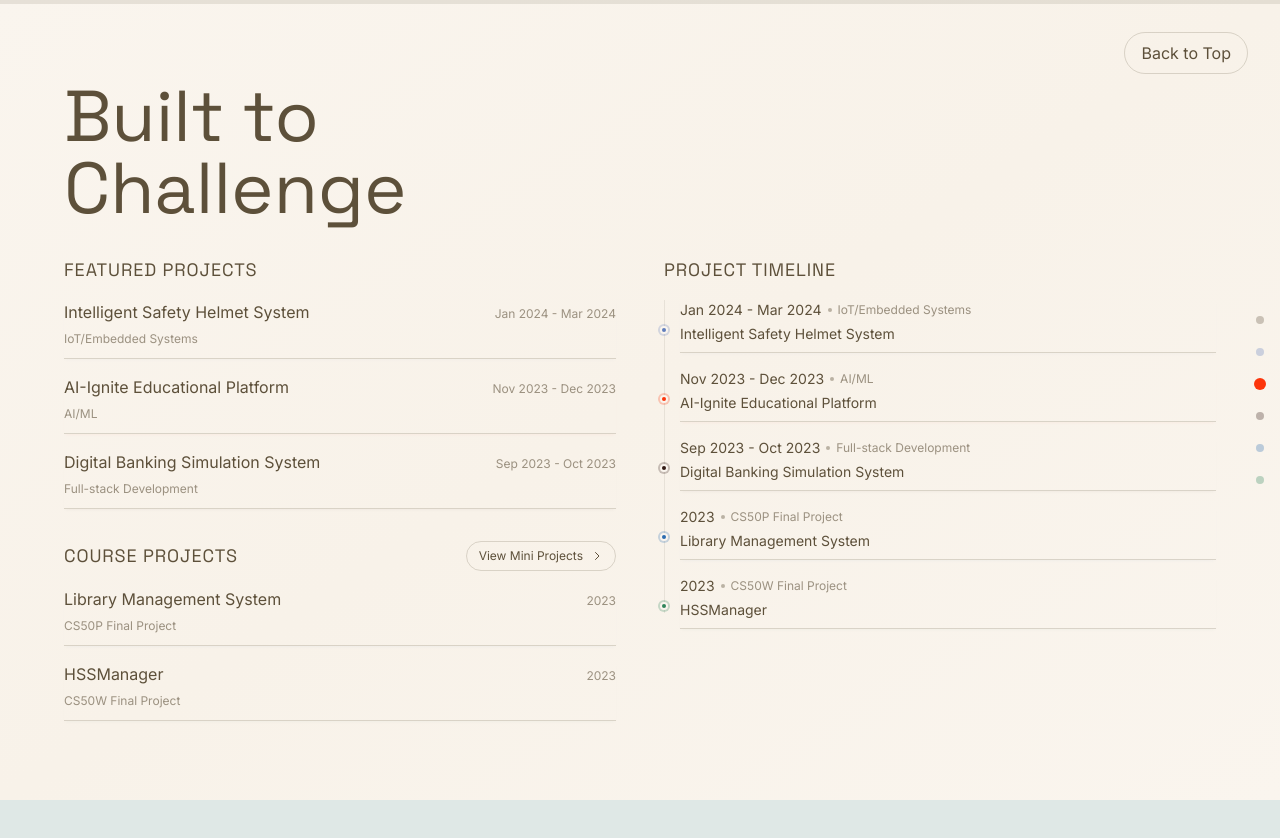
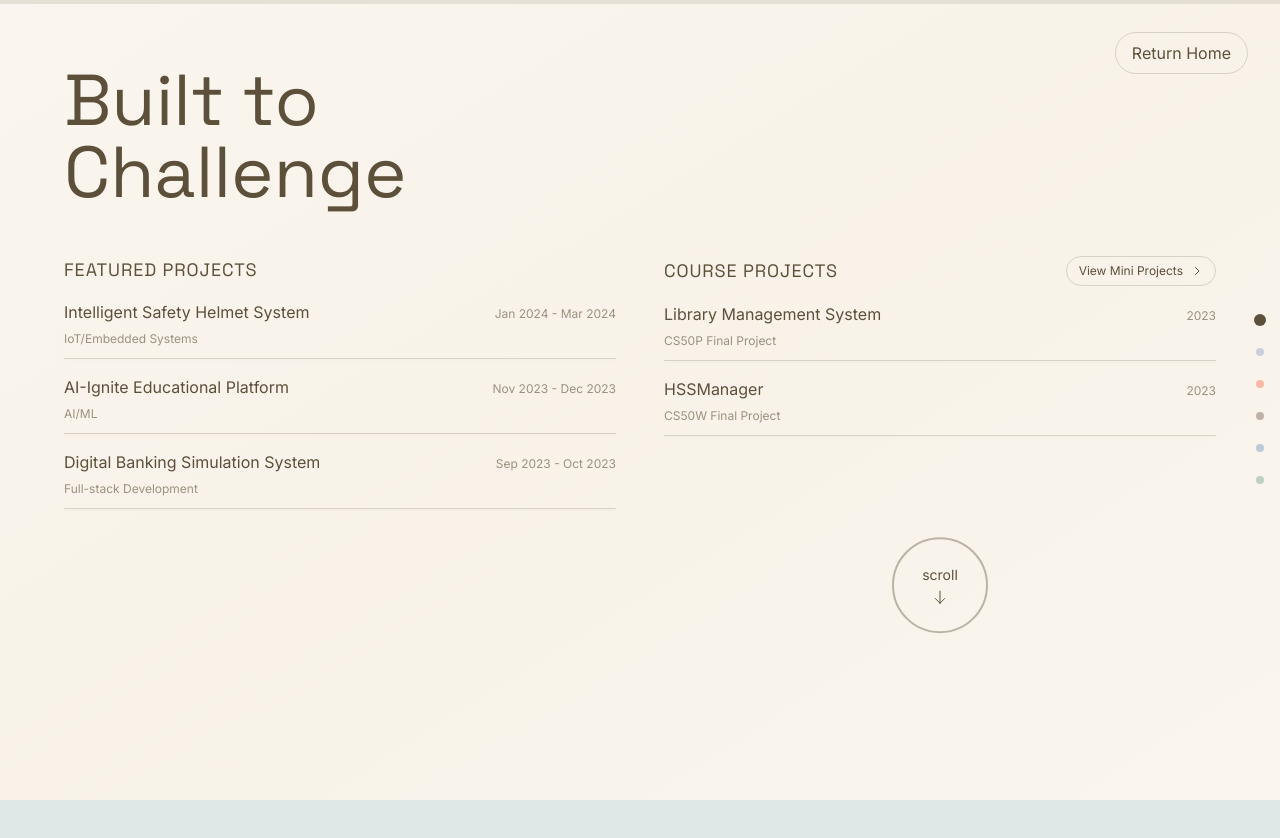
Before and after one commit to frankmathewsajan/buzzlebee, a Next.js app: page /projects in a window 1280 px wide. Shown: the top 838 px of the page. Built offline with nearby package versions, Linux system fonts and the light colour scheme.

Commit message:
animations adjusted

```diff
--- /dev/null
+++ b/app/case-studies/page.js
@@ -0,0 +1,192 @@
+'use client';
+
+import { Space_Grotesk, Inter } from 'next/font/google';
+import { motion } from 'framer-motion';
+import { useState } from 'react';
+import Link from 'next/link';
+
+// Font setup
+const spaceGrotesk = Space_Grotesk({ subsets: ['latin'] });
+const inter = Inter({ subsets: ['latin'] });
+
+// Case studies data
+const caseStudies = [
+  {
+    id: 'agridrone',
+    title: "AgriDrone",
+    category: "IoT/Agriculture",
+    timeline: "Jan 2024 - Mar 2024",
+    description: "An autonomous drone system designed for agricultural monitoring and crop health assessment. The system uses computer vision and machine learning to analyze crop conditions and provide actionable insights to farmers.",
+    tags: ["IoT", "Computer Vision", "Machine Learning", "Agriculture"]
+  },
+  {
+    id: 'helmet-system',
+    title: "Intelligent Safety Helmet System",
+    category: "IoT/Industrial Safety",
+    timeline: "Jan 2024 - Mar 2024",
+    description: "A real-time hazard detection helmet with GPS tracking and emergency communication capabilities. The system provides immediate alerts and location data in emergency situations.",
+    tags: ["IoT", "GPS", "Embedded Systems", "Real-time Monitoring"]
+  },
+  {
+    id: 'hss-manager',
+    title: "HSSManager",
+    category: "Education Management",
+    timeline: "2023",
+    description: "A modernized version of legacy software used across schools in Kerala, India. Streamlines student and administration management with modern web technologies and user-friendly interfaces.",
+    tags: ["Web Development", "Education", "Management System"]
+  },
+  {
+    id: 'banking-sim',
+    title: "Digital Banking Simulation System",
+    category: "Financial Technology",
+    timeline: "Sep 2023 - Oct 2023",
+    description: "A gamified banking system inspired by Monopoly's 'Ultimate Banking', featuring real-time balance updates and transaction history.",
+    tags: ["JavaScript", "UI/UX", "Real-time Updates", "Banking Simulation"]
+  },
+  {
+    id: 'library-management',
+    title: "Library Management System",
+    category: "Educational Software",
+    timeline: "2023",
+    description: "A GUI-based Library Management System (LMS) designed to handle primary housekeeping functions of a library. Built as the final project for Harvard's CS50P course.",
+    tags: ["Python", "GUI", "Database", "Library Systems"]
+  },
+  {
+    id: 'ai-ignite',
+    title: "AI-Ignite Educational Platform",
+    category: "AI/ML",
+    timeline: "Nov 2023 - Dec 2023",
+    description: "An AI-powered personalized learning platform with adaptive testing modules that adjusts to individual learning patterns and progress.",
+    tags: ["AI", "Machine Learning", "EdTech", "Adaptive Learning"]
+  },
+  {
+    id: 'smart-home',
+    title: "Smart Home Automation System",
+    category: "IoT/Home Automation",
+    timeline: "Oct 2023 - Nov 2023",
+    description: "A comprehensive home automation system that integrates various IoT devices and provides centralized control through a mobile app.",
+    tags: ["IoT", "Mobile App", "Home Automation", "Cloud Integration"]
+  },
+  {
+    id: 'health-tracker',
+    title: "Health & Fitness Tracker",
+    category: "Health Tech",
+    timeline: "Aug 2023 - Sep 2023",
+    description: "A wearable device and companion app that tracks vital signs, activity levels, and provides personalized health insights.",
+    tags: ["IoT", "Health Tech", "Mobile App", "Data Analytics"]
+  }
+];
+
+export default function CaseStudies() {
+  const [currentPage, setCurrentPage] = useState(1);
+  const studiesPerPage = 4;
+  const totalPages = Math.ceil(caseStudies.length / studiesPerPage);
+
+  const currentStudies = caseStudies.slice(
+    (currentPage - 1) * studiesPerPage,
+    currentPage * studiesPerPage
+  );
+
+  return (
+    <div className="h-screen bg-[#FFEBD0] overflow-hidden">
+      <div className="h-full max-w-7xl mx-auto px-8 py-8 flex relative">
+        {/* Back Button */}
+        <Link
+          href="/projects"
+          className="absolute top-8 right-8 z-10"
+        >
+          <motion.button
+            whileHover={{ scale: 1.05 }}
+            whileTap={{ scale: 0.95 }}
+            className={`${inter.className} px-6 py-2 rounded-full bg-[#1A365D]/10 text-[#1A365D] hover:bg-[#1A365D]/20 transition-colors duration-200`}
+          >
+            Back to Projects
+          </motion.button>
+        </Link>
+
+        <div className="flex-1 flex flex-col">
+          <motion.div
+            className="max-w-2xl mb-8"
+            initial={{ opacity: 0, y: 20 }}
+            animate={{ opacity: 1, y: 0 }}
+            transition={{ duration: 0.6 }}
+          >
+            <h1 className={`${spaceGrotesk.className} text-4xl md:text-6xl leading-none text-[#1A365D] mb-4`}>
+              Case Studies
+            </h1>
+            <p className={`${inter.className} text-sm text-[#1A365D]/60 leading-relaxed font-light max-w-[400px] text-justify`}>
+              Detailed technical case studies showcasing my solutions & their measurable impact across various domains.
+            </p>
+          </motion.div>
+
+          <div className="flex-1 grid grid-cols-1 md:grid-cols-2 gap-8 relative">
+            {/* Cross Separator */}
+            <div className="absolute inset-0 flex items-center justify-center pointer-events-none">
+              <div className="w-full h-[1px] bg-[#1A365D]/20"></div>
+              <div className="absolute w-[1px] h-full bg-[#1A365D]/20"></div>
+            </div>
+
+            {currentStudies.map((caseStudy, index) => (
+              <div key={caseStudy.id} className="relative">
+                <motion.div
+                  initial={{ opacity: 0, y: 20 }}
+                  animate={{ opacity: 1, y: 0 }}
+                  transition={{ duration: 0.6, delay: index * 0.1 }}
+                  className="group"
+                >
+                  <div className="h-full flex flex-col space-y-4">
+                    <div className="space-y-2">
+                      <p className={`${inter.className} text-sm text-[#1A365D]`}>
+                        {caseStudy.category}
+                      </p>
+                      <h2 className={`${spaceGrotesk.className} text-xl md:text-2xl text-[#1A365D] group-hover:text-[#1A365D]/80 transition-colors duration-200`}>
+                        {caseStudy.title}
+                      </h2>
+                      <p className={`${inter.className} text-sm text-[#1A365D]/60`}>
+                        {caseStudy.timeline}
+                      </p>
+                    </div>
+
+                    <p className={`${inter.className} text-sm text-[#1A365D]/80 leading-relaxed line-clamp-3`}>
+                      {caseStudy.description}
+                    </p>
+
+                    <div className="flex flex-wrap gap-2">
+                      {caseStudy.tags.map((tag, tagIndex) => (
+                        <span
+                          key={tagIndex}
+                          className={`${inter.className} text-xs px-3 py-1 rounded-full bg-[#1A365D]/10 text-[#1A365D]`}
+                        >
+                          {tag}
+                        </span>
+                      ))}
+                    </div>
+                  </div>
+                </motion.div>
+              </div>
+            ))}
+          </div>
+        </div>
+
+        {/* Vertical Pagination */}
+        {totalPages > 1 && (
+          <div className="fixed right-8 top-1/2 -translate-y-1/2 flex flex-col justify-center items-center gap-4">
+            {Array.from({ length: totalPages }, (_, i) => i + 1).map((page) => (
+              <button
+                key={page}
+                onClick={() => setCurrentPage(page)}
+                className={`w-8 h-8 rounded-full flex items-center justify-center transition-all duration-200 ${
+                  currentPage === page
+                    ? 'bg-[#1A365D] text-[#FFEBD0]'
+                    : 'bg-[#1A365D]/10 text-[#1A365D] hover:bg-[#1A365D]/20'
+                }`}
+              >
+                {page}
+              </button>
+            ))}
+          </div>
+        )}
+      </div>
+    </div>
+  );
+}
--- a/app/not-found.js
+++ b/app/not-found.js
@@ -12,6 +12,7 @@ export default function NotFound() {
   const availablePages = [
     { name: 'Home', href: '/' },
     { name: 'Projects', href: '/projects' },
+    { name: 'Case Studies', href: '/case-studies' },
   ];
 
   return (
--- a/app/projects/page.js
+++ b/app/projects/page.js
@@ -18,6 +18,7 @@ export default function Projects() {
   const [isDarkMode, setIsDarkMode] = useState(true);
   const [visibleSection, setVisibleSection] = useState('overview');
   const [showMiniProjectsModal, setShowMiniProjectsModal] = useState(false);
+  const [isScrolling, setIsScrolling] = useState(false);
 
   const projects = [
     {
@@ -233,28 +234,95 @@ export default function Projects() {
   };
 
   useEffect(() => {
+    let scrollTimeout;
+
     const handleScroll = () => {
-      const sections = ['overview', ...projects.map(p => p.id)];
+      setIsScrolling(true);
+
+      if (scrollTimeout) {
+        clearTimeout(scrollTimeout);
+      }
+
+      scrollTimeout = setTimeout(() => {
+        setIsScrolling(false);
+
+        const sections = Object.keys(projectRefs);
         const sectionElements = sections.map(id => document.getElementById(id));
 
+        // Find the current section based on viewport visibility
         const currentSection = sectionElements.find(element => {
           if (!element) return false;
           const rect = element.getBoundingClientRect();
-        return rect.top <= window.innerHeight / 2 && rect.bottom >= window.innerHeight / 2;
+          const viewportHeight = window.innerHeight;
+
+          // Calculate how much of the section is visible
+          const visibleHeight = Math.max(0, Math.min(rect.bottom, viewportHeight) - Math.max(rect.top, 0));
+          const sectionHeight = Math.max(1, rect.height); // Prevent division by zero
+          const visibilityPercentage = (visibleHeight / sectionHeight) * 100;
+
+          // If more than 75% of the section is visible, consider it the current section
+          return visibilityPercentage > 75;
         });
 
         if (currentSection) {
           setActiveProject(currentSection.id);
         }
 
-      // Calculate scroll progress
-      const totalHeight = document.documentElement.scrollHeight - window.innerHeight;
-      const progress = (window.scrollY / totalHeight) * 100;
+        // Calculate scroll progress with bounds checking
+        const totalHeight = Math.max(1, document.documentElement.scrollHeight - window.innerHeight);
+        const currentScroll = Math.max(0, Math.min(window.scrollY, totalHeight));
+        const progress = (currentScroll / totalHeight) * 100;
         setScrollProgress(progress);
+      }, 150);
+    };
+
+    const handleWheel = (e) => {
+      if (isScrolling) return;
+
+      e.preventDefault();
+
+      const sections = Object.keys(projectRefs);
+      const currentIndex = sections.indexOf(activeProject);
+
+      if (e.deltaY > 0 && currentIndex < sections.length - 1) {
+        const nextSection = projectRefs[sections[currentIndex + 1]].current;
+        if (nextSection) {
+          nextSection.scrollIntoView({ behavior: 'smooth' });
+        }
+      } else if (e.deltaY < 0 && currentIndex > 0) {
+        const prevSection = projectRefs[sections[currentIndex - 1]].current;
+        if (prevSection) {
+          prevSection.scrollIntoView({ behavior: 'smooth' });
+        }
+      }
     };
 
     window.addEventListener('scroll', handleScroll, { passive: true });
-    return () => window.removeEventListener('scroll', handleScroll);
+    window.addEventListener('wheel', handleWheel, { passive: false });
+
+    return () => {
+      window.removeEventListener('scroll', handleScroll);
+      window.removeEventListener('wheel', handleWheel);
+      if (scrollTimeout) {
+        clearTimeout(scrollTimeout);
+      }
+    };
+  }, [activeProject, isScrolling]);
+
+  // Add CSS for smooth scrolling
+  useEffect(() => {
+    const style = document.createElement('style');
+    style.textContent = `
+      html {
+        scroll-behavior: smooth;
+      }
+      section {
+        scroll-snap-align: start;
+        scroll-snap-stop: always;
+      }
+    `;
+    document.head.appendChild(style);
+    return () => document.head.removeChild(style);
   }, []);
 
   useEffect(() => {
@@ -373,20 +441,20 @@ export default function Projects() {
         )}
       </div>
 
-      {/* Overview Section - Keep original cream/brown theme */}
+      {/* Overview Section */}
       <section
         id="overview"
         ref={projectRefs.overview}
-        className="min-h-screen flex items-center relative px-8 bg-gradient-to-br from-[#FAF5EE] via-[#F8F2E9] to-[#FAF5EE]"
+        className="min-h-screen flex items-start relative px-8 bg-gradient-to-br from-[#FAF5EE] via-[#F8F2E9] to-[#FAF5EE] pt-16"
       >
         <motion.div
-          className="max-w-[90vw] mx-auto w-full py-8"
+          className="max-w-[90vw] mx-auto w-full"
           initial="hidden"
           animate={visibleSection === 'overview' ? 'visible' : 'exit'}
           variants={fadeInUp}
         >
           <motion.h1
-            className={`${spaceGrotesk.className} text-5xl md:text-7xl leading-none text-[#5D503A] mb-8`}
+            className={`${spaceGrotesk.className} text-5xl md:text-7xl leading-none text-[#5D503A] mb-12`}
             variants={{
               hidden: { opacity: 0, x: -20 },
               visible: {
@@ -400,60 +468,19 @@ export default function Projects() {
           </motion.h1>
 
           <motion.div
-            className="grid grid-cols-1 md:grid-cols-2 gap-8 md:gap-12 mt-8"
+            className="grid grid-cols-1 md:grid-cols-2 gap-8 md:gap-12"
             variants={sectionVariants}
             initial="hidden"
             animate={visibleSection === 'overview' ? 'visible' : 'exit'}
           >
-            {/* Left Column - Main Projects */}
+            {/* Left Column - Featured Projects */}
             <motion.div className="space-y-8" variants={sectionVariants}>
-              {/* Featured Projects Section */}
               <motion.div className="space-y-4" variants={sectionVariants}>
                 <motion.h3 variants={itemVariants} className={`${spaceGrotesk.className} text-base md:text-lg text-[#5D503A] uppercase tracking-wider`}>
                   Featured Projects
                 </motion.h3>
                 <motion.div className="space-y-4" variants={staggerContainer}>
-                  {projects.filter(p => !p.category.includes('CS50')).map((project, index) => (
-                    <motion.button
-                      key={project.id}
-                      variants={itemVariants}
-                      onClick={() => projectRefs[project.id].current?.scrollIntoView({ behavior: 'smooth' })}
-                      className="group block text-left w-full"
-                    >
-                      <div className="flex items-baseline justify-between border-b border-[#5D503A]/20 pb-2 group-hover:border-[#5D503A] transition-all duration-200"
-                        style={{
-                          boxShadow: `0 2px 4px -2px ${domainColors[project.category]?.text}10`,
-                        }}
-                      >
-                        <div className="space-y-0.5">
-                          <span className={`${inter.className} text-base text-[#5D503A] block`}>{project.title}</span>
-                          <span className={`${inter.className} text-xs text-[#5D503A]/60`}>{project.category}</span>
-                        </div>
-                        <span className={`${inter.className} text-xs text-[#5D503A]/60`}>{project.timeline}</span>
-                      </div>
-                    </motion.button>
-                  ))}
-                </motion.div>
-              </motion.div>
-
-              {/* Course Projects Section */}
-              <motion.div className="space-y-4" variants={sectionVariants}>
-                <motion.div variants={itemVariants} className="flex items-center justify-between">
-                  <h3 className={`${spaceGrotesk.className} text-base md:text-lg text-[#5D503A] uppercase tracking-wider`}>
-                    Course Projects
-                  </h3>
-                  <button
-                    onClick={() => setShowMiniProjectsModal(true)}
-                    className={`${inter.className} text-xs text-[#5D503A] hover:text-[#5D503A]/60 transition-colors duration-200 flex items-center gap-2 px-3 py-1.5 rounded-full border border-[#5D503A]/20 hover:border-[#5D503A]/40`}
-                  >
-                    View Mini Projects
-                    <svg className="w-3 h-3" fill="none" viewBox="0 0 24 24" stroke="currentColor">
-                      <path strokeLinecap="round" strokeLinejoin="round" strokeWidth={2} d="M9 5l7 7-7 7" />
-                    </svg>
-                  </button>
-                </motion.div>
-                <motion.div className="space-y-4" variants={staggerContainer}>
-                  {projects.filter(p => p.category.includes('CS50')).map((project, index) => (
+                  {projects.filter(p => !p.category.includes('CS50')).map((project) => (
                     <motion.button
                       key={project.id}
                       variants={itemVariants}
@@ -477,53 +504,89 @@ export default function Projects() {
               </motion.div>
             </motion.div>
 
-            {/* Right Column - Timeline */}
-            <motion.div className="space-y-8" variants={sectionVariants}>
+            {/* Right Column - Course Projects and Scroll Indicator */}
+            <motion.div className="flex flex-col justify-between" variants={sectionVariants}>
+              {/* Course Projects Section */}
               <motion.div className="space-y-4" variants={sectionVariants}>
-                <motion.h3 variants={itemVariants} className={`${spaceGrotesk.className} text-base md:text-lg text-[#5D503A] uppercase tracking-wider`}>
-                  Project Timeline
-                </motion.h3>
-                <motion.div className="space-y-4 relative" variants={staggerContainer}>
-                  {/* Timeline line */}
-                  <div className="absolute left-0 top-0 bottom-0 w-px bg-[#5D503A]/10"></div>
-
-                  {[...projects].sort((a, b) => new Date(b.timeline) - new Date(a.timeline)).map((project, index) => (
-                    <motion.div
+                <motion.div variants={itemVariants} className="flex items-center justify-between">
+                  <h3 className={`${spaceGrotesk.className} text-base md:text-lg text-[#5D503A] uppercase tracking-wider`}>
+                    Course Projects
+                  </h3>
+                  <button
+                    onClick={() => setShowMiniProjectsModal(true)}
+                    className={`${inter.className} text-xs text-[#5D503A] hover:text-[#5D503A]/60 transition-colors duration-200 flex items-center gap-2 px-3 py-1.5 rounded-full border border-[#5D503A]/20 hover:border-[#5D503A]/40`}
+                  >
+                    View Mini Projects
+                    <svg className="w-3 h-3" fill="none" viewBox="0 0 24 24" stroke="currentColor">
+                      <path strokeLinecap="round" strokeLinejoin="round" strokeWidth={2} d="M9 5l7 7-7 7" />
+                    </svg>
+                  </button>
+                </motion.div>
+                <motion.div className="space-y-4" variants={staggerContainer}>
+                  {projects.filter(p => p.category.includes('CS50')).map((project) => (
+                    <motion.button
                       key={project.id}
-                      className="group relative pl-4"
-                      variants={timelineItemVariants}
+                      variants={itemVariants}
+                      onClick={() => projectRefs[project.id].current?.scrollIntoView({ behavior: 'smooth' })}
+                      className="group block text-left w-full"
                     >
-                      {/* Timeline dot with background to prevent line showing through */}
-                      <div className="absolute left-[-4px] top-1/2 w-2 h-2 rounded-full flex items-center justify-center"
-                        style={{
-                          backgroundColor: '#FAF5EE',
-                          boxShadow: `0 0 0 2px ${domainColors[project.category]?.text}40`
-                        }}
-                      >
-                        <div className="w-1 h-1 rounded-full"
-                          style={{
-                            backgroundColor: domainColors[project.category]?.text
-                          }}
-                        ></div>
-                      </div>
-
                       <div className="flex items-baseline justify-between border-b border-[#5D503A]/20 pb-2 group-hover:border-[#5D503A] transition-all duration-200"
                         style={{
                           boxShadow: `0 2px 4px -2px ${domainColors[project.category]?.text}10`,
                         }}
                       >
-                        <div className="space-y-1">
-                          <div className="flex items-center gap-1.5">
-                            <span className={`${inter.className} text-sm text-[#5D503A]`}>{project.timeline}</span>
-                            <span className="w-1 h-1 rounded-full bg-[#5D503A]/40"></span>
+                        <div className="space-y-0.5">
+                          <span className={`${inter.className} text-base text-[#5D503A] block`}>{project.title}</span>
                           <span className={`${inter.className} text-xs text-[#5D503A]/60`}>{project.category}</span>
                         </div>
-                          <span className={`${inter.className} text-sm text-[#5D503A] block`}>{project.title}</span>
+                        <span className={`${inter.className} text-xs text-[#5D503A]/60`}>{project.timeline}</span>
                       </div>
-                      </div>
-                    </motion.div>
+                    </motion.button>
                   ))}
                 </motion.div>
+              </motion.div>
+
+              {/* Scroll Indicator */}
+              <motion.div
+                className="flex items-center justify-center mt-24"
+                variants={sectionVariants}
+              >
+                <motion.button
+                  className="relative w-24 h-24 flex items-center justify-center cursor-pointer"
+                  onClick={() => {
+                    const sections = ['overview', ...projects.map(p => p.id)];
+                    const currentIndex = sections.indexOf(visibleSection);
+                    if (currentIndex < sections.length - 1) {
+                      projectRefs[sections[currentIndex + 1]].current?.scrollIntoView({ behavior: 'smooth' });
+                    }
+                  }}
+                  animate={{
+                    y: [0, 8, 0],
+                  }}
+                  transition={{
+                    duration: 1.5,
+                    repeat: Infinity,
+                    ease: "easeInOut"
+                  }}
+                >
+                  <div className="absolute inset-0 border-2 border-[#5D503A]/40 rounded-full"></div>
+                  <div className="flex flex-col items-center">
+                    <span className={`${inter.className} text-sm text-[#5D503A] mb-1`}>scroll</span>
+                    <svg
+                      className="w-4 h-4 text-[#5D503A]"
+                      fill="none"
+                      viewBox="0 0 24 24"
+                      stroke="currentColor"
+                    >
+                      <path
+                        strokeLinecap="round"
+                        strokeLinejoin="round"
+                        strokeWidth={1.5}
+                        d="M19 14l-7 7m0 0l-7-7m7 7V3"
+                      />
+                    </svg>
+                  </div>
+                </motion.button>
               </motion.div>
             </motion.div>
           </motion.div>
--- a/package.json
+++ b/package.json
@@ -6,7 +6,10 @@
     "dev": "next dev --turbopack",
     "build": "next build",
     "start": "next start",
-    "lint": "next lint"
+    "lint": "next lint",
+    "deploy": "yarn build && firebase deploy",
+    "firebase": "cp -r out/* ../frankmathewsajan/public && cd ../frankmathewsajan && firebase deploy",
+    "fb": "yarn deploy && yarn firebase"
   },
   "dependencies": {
     "@babel/runtime": "^7.27.0",
```
Also changed, not shown: app/page.js (+6 -6 lines), firebase.json, 1 other file (tests, documents, lock files or other folders). Lines whose indentation alone changed are shown as unchanged.
